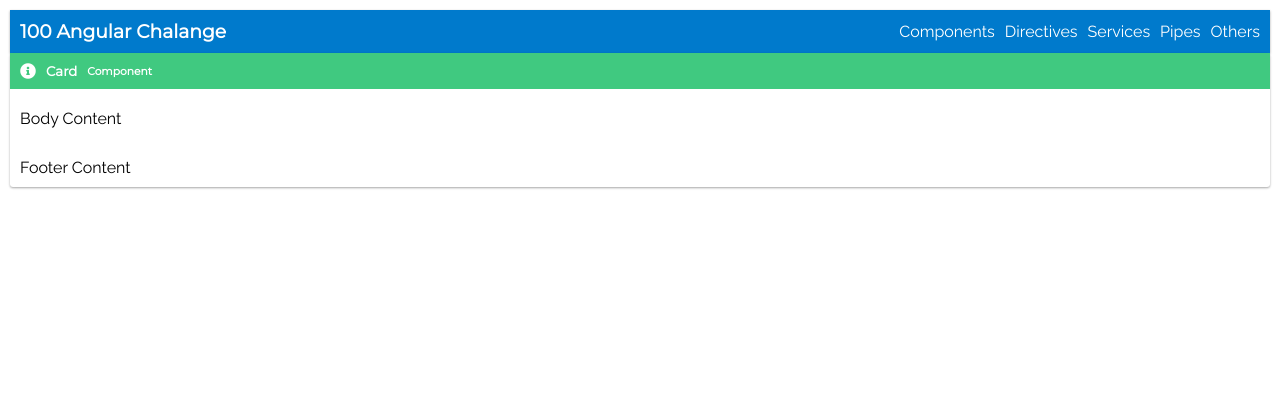
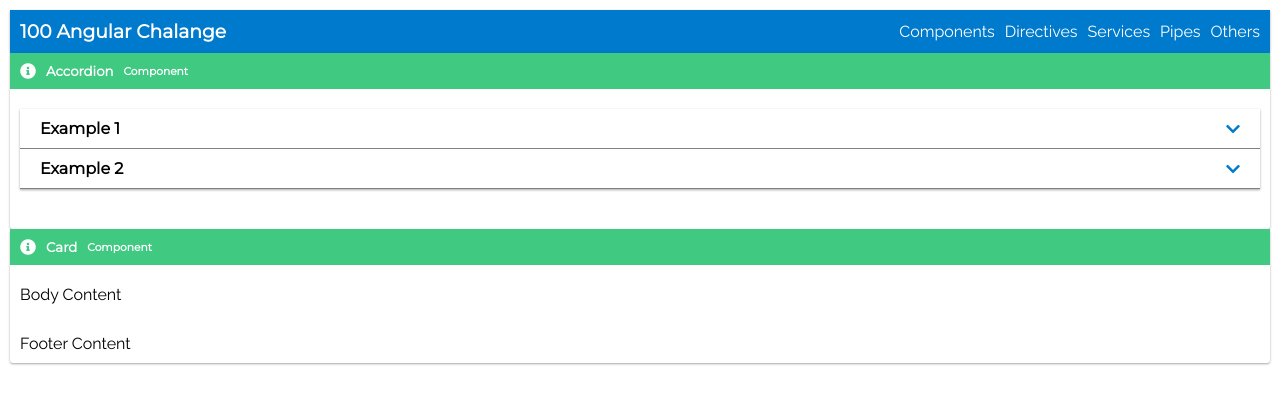
Before and after one commit to devatil/AngularProject200, an Angular app: page / in a window 1280 px wide. Shown: the top 404 px of the page. Built offline with nearby package versions, Linux system fonts and the light colour scheme.

Commit message:
added accordion

```diff
--- a/src/app/app.component.html
+++ b/src/app/app.component.html
@@ -7,6 +7,14 @@
     <li>Others</li>
   </ul>
 </app-toolbar>
+<main>
+  <app-card
+    [iconClasses]="'fas fa-info-circle'"
+    [title]="'Accordion'"
+    [subTitle]="'Component'"
+  >
+    <app-accordion body [items]="accordionItems"></app-accordion>
+  </app-card>
 
   <app-card
     [iconClasses]="'fas fa-info-circle'"
@@ -16,3 +24,4 @@
     <p body>Body Content</p>
     <p footer>Footer Content</p>
   </app-card>
+</main>
--- a/src/app/app.component.ts
+++ b/src/app/app.component.ts
@@ -1,10 +1,24 @@
 import { Component } from '@angular/core';
+import { AccordionItem } from './components/accordion/accordion-item';
 
 @Component({
   selector: 'app-root',
   templateUrl: './app.component.html',
-  styleUrls: ['./app.component.css']
+  styleUrls: ['./app.component.css'],
 })
 export class AppComponent {
   title = 'AngularChalleges';
+
+  accordionItems: AccordionItem[] = [
+    {
+      title: 'Example 1',
+      content: 'Exaples Content1',
+      isExpanded: false,
+    },
+    {
+      title: 'Example 2',
+      content: 'Exaples Content2',
+      isExpanded: false,
+    },
+  ];
 }
--- a/src/app/app.module.ts
+++ b/src/app/app.module.ts
@@ -5,9 +5,10 @@ import { AppRoutingModule } from './app-routing.module';
 import { AppComponent } from './app.component';
 import { ToolbarComponent } from './components/toolbar/toolbar.component';
 import { CardComponent } from './components/card/card.component';
+import { AccordionComponent } from './components/accordion/accordion.component';
 
 @NgModule({
-  declarations: [AppComponent, ToolbarComponent, CardComponent],
+  declarations: [AppComponent, ToolbarComponent, CardComponent, AccordionComponent],
   imports: [BrowserModule, AppRoutingModule],
   providers: [],
   bootstrap: [AppComponent],
--- /dev/null
+++ b/src/app/components/accordion/accordion-item.ts
@@ -0,0 +1,5 @@
+export interface AccordionItem {
+  title: string;
+  content: string;
+  isExpanded: boolean;
+}
--- /dev/null
+++ b/src/app/components/accordion/accordion.component.html
@@ -0,0 +1,16 @@
+<div class="accordion-container">
+  <div class="item" *ngFor="let item of items">
+    <div class="header">
+      <h4>{{ item.title }}</h4>
+      <i
+        class="fas fa-chevron-down"
+        (click)="toggle(item)"
+        [class.is-expanded]="item.isExpanded"
+      ></i>
+    </div>
+
+    <div class="content" [class.is-expanded]="item.isExpanded">
+      <p>{{ item.content }}</p>
+    </div>
+  </div>
+</div>
--- /dev/null
+++ b/src/app/components/accordion/accordion.component.scss
@@ -0,0 +1,34 @@
+@import "../../../assets/styles/mixins";
+@import "../../../assets/styles/color";
+
+.accordion-container {
+  @include box-shadow();
+
+  .item {
+    border-bottom: 1px solid grey;
+
+    .header {
+      display: grid;
+      grid-template-columns: 1fr auto;
+      align-items: center;
+      padding: 10px 20px;
+      i {
+        color: $blue;
+        transition: all 0.3s;
+
+        &.is-expanded {
+          transform: rotate(-180deg);
+        }
+      }
+    }
+
+    .content {
+      padding: 10px 20px;
+      display: none;
+
+      &.is-expanded {
+        display: block;
+      }
+    }
+  }
+}
--- /dev/null
+++ b/src/app/components/accordion/accordion.component.ts
@@ -0,0 +1,16 @@
+import { Component, Input, OnInit } from '@angular/core';
+import { AccordionItem } from './accordion-item';
+
+@Component({
+  selector: 'app-accordion',
+  templateUrl: './accordion.component.html',
+  styleUrls: ['./accordion.component.scss'],
+})
+export class AccordionComponent {
+  @Input()
+  items: AccordionItem[] = [];
+
+  toggle(item: AccordionItem) {
+    item.isExpanded = !item.isExpanded;
+  }
+}
```
Also changed, not shown: 1 other file (tests, documents, lock files or other folders). Lines whose indentation alone changed are shown as unchanged.
